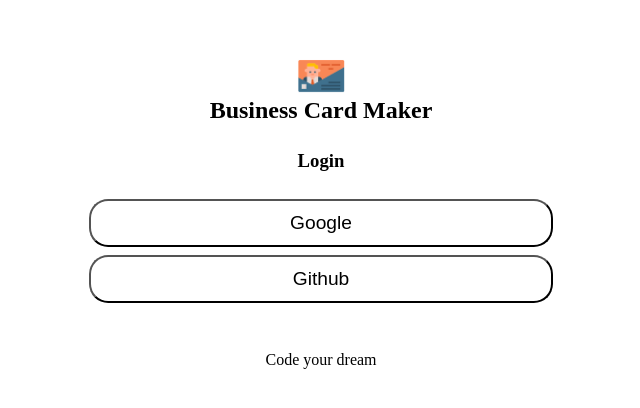
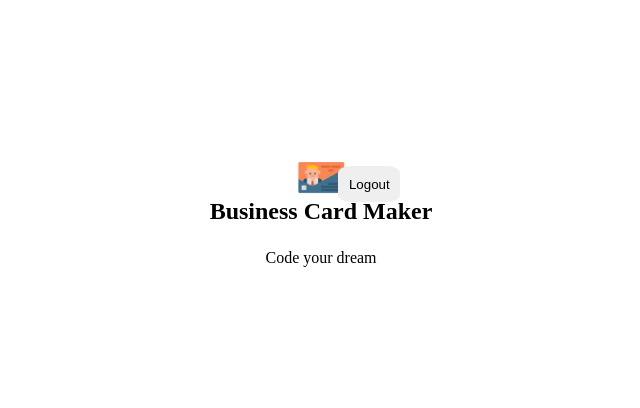
Before and after one commit to wonsikgo/react-card-maker, a React (Create React App) app: page /maker in a window 1280 px wide. Shown: the part 190-598 px from the top of the page, without its empty margins (319-959 px from the left). Built offline with nearby package versions, Linux system fonts and the light colour scheme; no server answers; sample sign-in values are in the browser's storage.

Commit message:
maker 추가, 라우터 추가

```diff
--- a/package.json
+++ b/package.json
@@ -9,6 +9,7 @@
     "firebase": "^7.20.0",
     "react": "^18.2.0",
     "react-dom": "^18.2.0",
+    "react-router-dom": "^5.4.2",
     "react-scripts": "5.0.1",
     "web-vitals": "^2.1.0"
   },
--- a/src/app.jsx
+++ b/src/app.jsx
@@ -1,11 +1,23 @@
-import React from "react";
+import React, { useState } from "react";
+import { BrowserRouter, Route, Switch } from "react-router-dom";
 import styles from "./app.module.css";
 import Login from "./components/login/login";
+import Maker from "./components/maker/maker";
 
 function App({ authService }) {
+  const [token, setToken] = useState("");
   return (
     <div className={styles.app}>
-      <Login authService={authService} />
+      <BrowserRouter>
+        <Switch>
+          <Route exact path="/">
+            <Login authService={authService} />
+          </Route>
+          <Route path="/maker">
+            <Maker authService={authService} />
+          </Route>
+        </Switch>
+      </BrowserRouter>
     </div>
   );
 }
--- a/src/components/login/login.jsx
+++ b/src/components/login/login.jsx
@@ -1,14 +1,28 @@
-import React from "react";
+import React, { useEffect } from "react";
+import { useHistory } from "react-router-dom";
+
 import Footer from "../footer/footer";
 import Header from "../header/header";
 import styles from "./login.module.css";
 
 const Login = ({ authService }) => {
+  const history = useHistory();
   const onLogin = (event) => {
     authService //
       .login(event.currentTarget.textContent)
-      .then(console.log);
+      .then((data) => goToMaker(data.user.uid));
   };
+  const goToMaker = (userId) => {
+    history.push({
+      pathname: "/maker",
+      state: { id: userId },
+    });
+  };
+  useEffect(() => {
+    authService.onAuthChange((user) => {
+      user && goToMaker(user.id);
+    });
+  });
   return (
     <section className={styles.login}>
       <Header />
--- /dev/null
+++ b/src/components/maker/maker.jsx
@@ -0,0 +1,28 @@
+import React, { useEffect } from 'react';
+import { useHistory } from 'react-router-dom';
+import Footer from '../footer/footer';
+import Header from '../header/header';
+import styles from './maker.module.css';
+
+const Maker = ({ authService }) => {
+  const history = useHistory();
+  const onLogout = () => {
+    authService.logout();
+  };
+
+  useEffect(() => {
+    authService.onAuthChange(user => {
+      if (!user) {
+        history.push('/');
+      }
+    });
+  });
+  return (
+    <section className={styles.maker}>
+      <Header onLogout={onLogout} />
+      <Footer />
+    </section>
+  );
+};
+
+export default Maker;
--- a/src/service/auth_service.js
+++ b/src/service/auth_service.js
@@ -6,6 +6,16 @@
     const authProvider = new firebase.auth[`${providerName}AuthProvider`]();
     return firebaseApp.auth().signInWithPopup(authProvider);
   }
+
+  onAuthChange(onUserChanged) {
+    firebase.auth().onAuthStateChanged((user) => {
+      onUserChanged(user);
+    });
+  }
+
+  logout() {
+    firebaseApp.auth().signOut();
+  }
 }
 
 export default AuthService;
```
Also changed, not shown: src/components/maker/maker.module.css (added), 1 other file (tests, documents, lock files or other folders).
